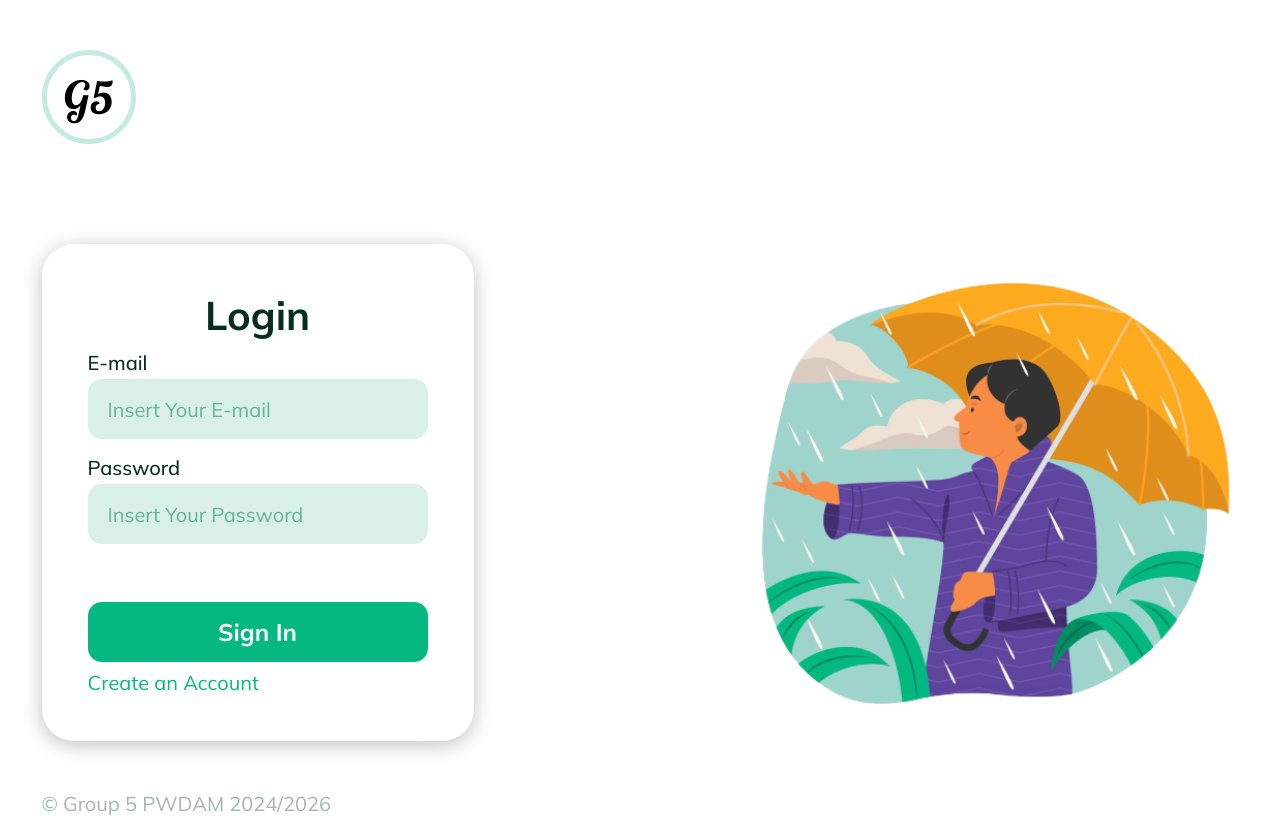
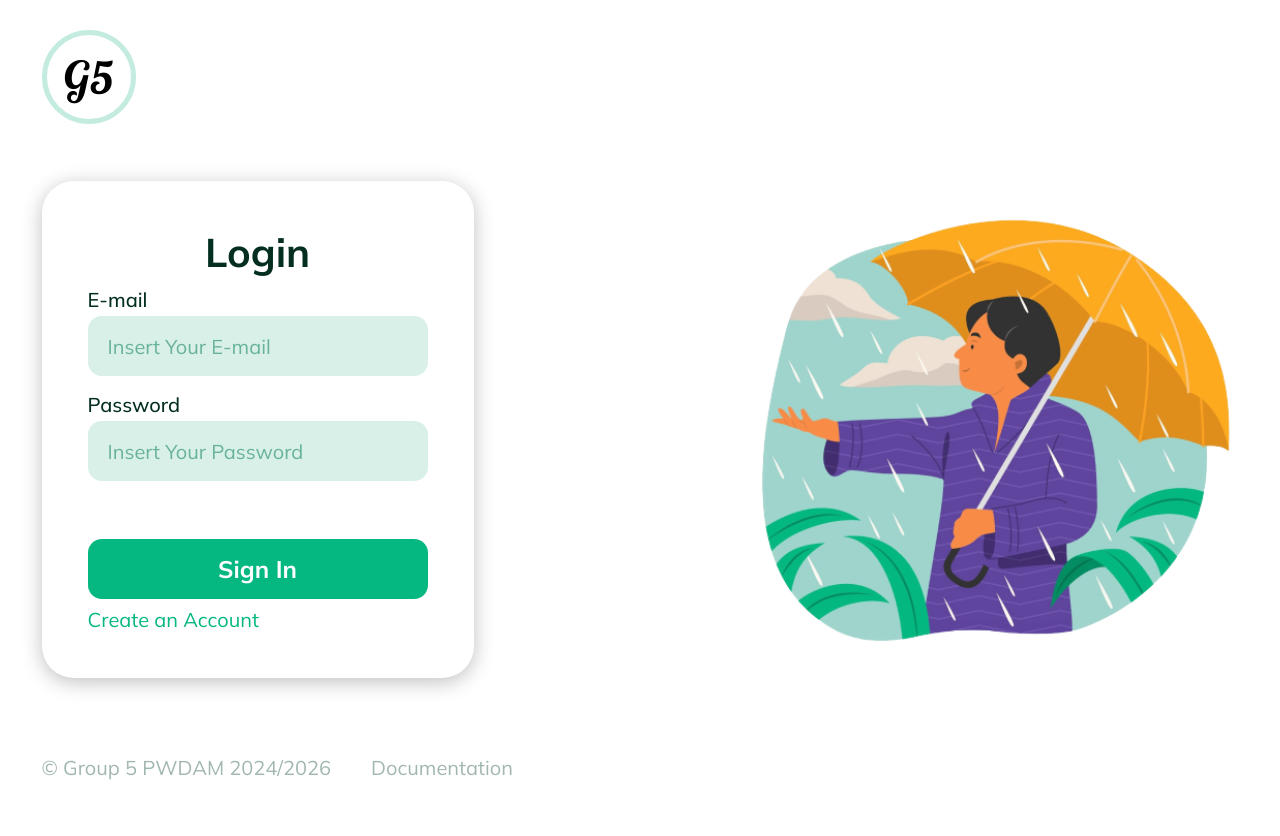
Before and after one commit to X1Gms/PWIoT_G5, a plain HTML site: page src/pages/home/login.html in a window 1280 px wide. After the commit the page ends 800 px from the top, so only its background shows below. Drawn offline with nearby package versions, Linux system fonts and the light colour scheme.

Commit message:
My Changes

```diff
--- a/index.js
+++ b/index.js
@@ -33,8 +33,7 @@ const setSessionWithExpiry = (
   const now = new Date();
   const sessionData = {
     value: value,
-    // expiry: now.getTime() + expirationMinutes * 60 * 1000,
-    expiry: now.getTime() + expirationMinutes * 60 * 10000000000000000,
+    expiry: now.getTime() + expirationMinutes * 60 * 1000,
   };
   sessionStorage.setItem(key, JSON.stringify(sessionData));
 };
@@ -55,8 +54,8 @@ const getSessionWithExpiry = (key) => {
 
 const validateSession = async () => {
   const session = getSessionWithExpiry("session");
+  console.log(session);
 
-  // Redirect to login if no session exists
   if (!session) return redirectToLogin("No session found.");
 
   try {
@@ -71,11 +70,11 @@ const validateSession = async () => {
     );
 
     if (!response.success) {
-      redirectToLogin("Session invalid or expired.");
+      redirectToLogin();
     }
   } catch (error) {
     console.error("Error during session validation:", error);
-    redirectToLogin("Error validating session.");
+    redirectToLogin();
   }
 };
 
--- a/src/pages/home/login.html
+++ b/src/pages/home/login.html
@@ -60,9 +60,16 @@
         />
       </div>
     </main>
-    <div id="copyright">
-      <p>&copy; Group 5 PWDAM 2024/2026</p>
-    </div>
+    <footer>
+      <p id="copyright">&copy; Group 5 PWDAM 2024/2026</p>
+      <a
+        href="../documentation/documentation.html"
+        target="_blank"
+        rel="noopener noreferrer"
+      >
+        <p id="documentation">Documentation</p></a
+      >
+    </footer>
     <script type="module" src="./../../js/home/login.js"></script>
   </body>
 </html>
--- a/src/styles/dashboard/acount.css
+++ b/src/styles/dashboard/acount.css
@@ -53,6 +53,7 @@ header {
 }
 
 .logo {
+  margin: unset;
   height: 9.4rem;
   width: 9.4rem;
   border-radius: 50%;
--- a/src/styles/dashboard/choose_clothes.css
+++ b/src/styles/dashboard/choose_clothes.css
@@ -15,6 +15,10 @@ nav {
   display: flex;
   justify-content: space-between;
   align-items: center;
+}
+
+.logo {
+  margin: unset;
 }
 
 .nav-hamb {
@@ -443,11 +447,10 @@ input[type="text"],
 }
 
 .close {
-  position: absolute;
-  top: 8px;
-  left: 15px;
+  position: relative;
+  top: -15px;
+  left: -122px;
   cursor: pointer;
-  display: none;
 }
 
 .night {
--- a/src/styles/dashboard/navbar.css
+++ b/src/styles/dashboard/navbar.css
@@ -35,6 +35,7 @@
 }
 
 .logo {
+  margin: unset;
   height: 9.4rem;
   width: 9.4rem;
   border-radius: 50%;
@@ -53,12 +54,6 @@ main {
   display: flex;
   justify-content: space-between;
   align-content: center;
-}
-
-#copyright {
-  margin-top: auto;
-  font-size: 2rem;
-  color: #a1b7b0;
 }
 
 /* NavBar Experimental Code */
@@ -112,7 +107,8 @@ main {
   margin-bottom: 50px;
 }
 
-.nav-copyright {
+.nav-copyright,
+.nav-doc {
   font-family: "Mulish", sans-serif;
   font-size: 2rem;
   margin-left: 2rem;
@@ -121,9 +117,9 @@ main {
   width: 100%;
   display: flex;
   align-items: center;
-  justify-content: center;
   left: 2rem;
   max-width: 240px;
+  text-align: left;
 }
 
 .list-container {
@@ -135,11 +131,10 @@ main {
   justify-content: space-between;
 }
 
-.nav-context > div > div > a {
+.nav-context > div > div > #logout {
   width: 24rem;
   height: 6rem;
   display: flex;
-  bottom: 11.6rem;
   margin-left: 2rem;
   font-family: "Inter", sans-serif;
   justify-content: center;
@@ -149,6 +144,7 @@ main {
   color: #ffffff;
   font-weight: bold;
   font-size: 2.5rem;
+  margin-top: 20px;
 }
 
 .nav-context ul {
--- a/src/styles/home/choose_clothes.css
+++ b/src/styles/home/choose_clothes.css
@@ -7,6 +7,10 @@ header {
   margin-top: 3em;
   display: flex;
   justify-content: center;
+}
+
+.logo {
+  margin: unset;
 }
 
 nav {
@@ -87,6 +91,7 @@ aside.filter {
 }
 
 aside.all_clothes {
+  position: relative;
   min-height: 25em;
   max-height: 750px;
   overflow-y: auto;
@@ -435,11 +440,10 @@ input[type="text"],
 }
 
 .close {
-  position: absolute;
-  top: 8px;
-  left: 15px;
+  position: relative;
+  top: -15px;
+  left: -122px;
   cursor: pointer;
-  display: none;
 }
 
 .night {
--- a/src/styles/home/forms.css
+++ b/src/styles/home/forms.css
@@ -4,6 +4,9 @@
 
 body {
   padding: 0 calc(1em + 2vw);
+  display: flex;
+  flex-direction: column;
+  justify-content: space-between;
 }
 
 .login-form {
@@ -143,3 +146,15 @@ input[type="checkbox"] {
   box-shadow: 0 0 4px 4px rgba(0, 0, 0, 0.2);
   border-radius: 5px;
 }
+
+#copyright,
+#documentation {
+  margin-top: auto;
+  font-size: 2rem;
+  color: #a1b7b0;
+  margin-bottom: 20px;
+}
+
+#documentation {
+  margin-left: 40px;
+}
--- a/style.css
+++ b/style.css
@@ -39,6 +39,7 @@ body {
   min-height: 100vh;
   display: flex;
   flex-direction: column;
+  justify-content: space-between;
 }
 
 header {
@@ -47,6 +48,7 @@ header {
 }
 
 .logo {
+  margin: unset;
   height: 9.4rem;
   width: 9.4rem;
   border-radius: 50%;
@@ -56,6 +58,7 @@ header {
   border: 5px solid var(--primary-color);
   cursor: pointer;
   background-color: #fff;
+  margin: 30px 0;
 }
 
 .logo p {
@@ -70,11 +73,16 @@ main {
   flex-wrap: wrap;
 }
 
-#copyright {
+#copyright,
+#documentation {
   margin-top: auto;
   font-size: 2rem;
   color: #a1b7b0;
   margin-bottom: 20px;
+}
+
+#documentation {
+  margin-left: 40px;
 }
 
 #homepage {
@@ -160,6 +168,13 @@ a:hover {
   cursor: pointer;
 }
 
+footer {
+  inset: unset;
+  position: relative;
+  bottom: 0;
+  display: flex;
+}
+
 @media (max-width: 992px) {
   ::-webkit-scrollbar.clothe-type {
     width: initial;
```
Also changed, not shown: index.html (+10 -1 lines), src/js/dashboard/clothes.js (+13 -11 lines), src/js/dashboard/navbar.js (+7 -16 lines), src/pages/dashboard/settings/clothes.html (+1 -1 lines), src/pages/documentation/documentation.html (+6 -1 lines), src/pages/home/get-started.html (+10 -1 lines), src/pages/home/register.html (+10 -3 lines), src/pages/home/welcome.html (+10 -1 lines).
